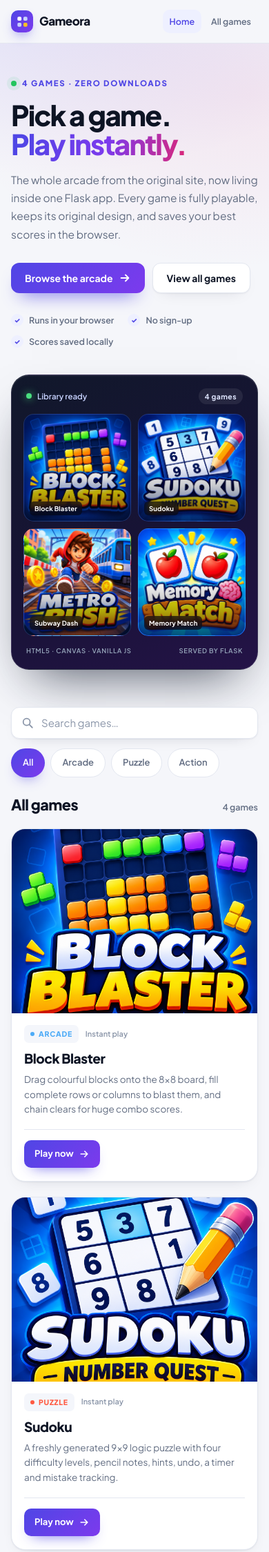
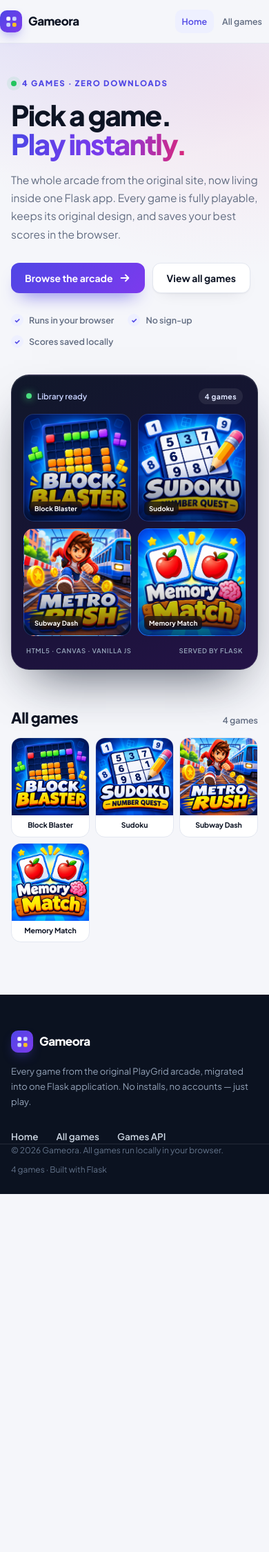
Before and after one commit to mayank2005-code/gameora, a Flask app: page / in a window 390 px wide. Shown: the top 2250 px of the page at 69% size. After the commit the page ends 1731 px from the top, so only its background shows below. Run offline with Flask 3, Linux system fonts and the light colour scheme; some libraries are stand-ins or nearby versions.

Commit message:
Update CSS for responsive design and modify catalogue template for context handling

```diff
--- a/static/css/portal.css
+++ b/static/css/portal.css
@@ -33,6 +33,7 @@
 html {
   -webkit-text-size-adjust: 100%;
   scroll-behavior: smooth;
+  overflow-x: hidden;
 }
 
 body {
@@ -48,12 +49,14 @@ body {
   background: var(--bg);
   -webkit-font-smoothing: antialiased;
   -moz-osx-font-smoothing: grayscale;
+  overflow-x: hidden;
+  max-width: 100%;
 }
 
 main { flex: 1 0 auto; }
 
 h1, h2, h3, p { margin: 0; }
-img, svg { display: block; }
+img, svg { display: block; max-width: 100%; height: auto; }
 a { color: inherit; text-decoration: none; }
 button { font: inherit; cursor: pointer; }
 ul { margin: 0; padding: 0; list-style: none; }
@@ -63,6 +66,7 @@ ul { margin: 0; padding: 0; list-style: none; }
   max-width: var(--max);
   margin: 0 auto;
   padding: 0 20px;
+  box-sizing: border-box;
 }
 
 .sr-only {
@@ -108,6 +112,8 @@ ul { margin: 0; padding: 0; list-style: none; }
   -webkit-backdrop-filter: blur(18px);
   backdrop-filter: blur(18px);
   border-bottom: 1px solid rgba(227, 231, 240, 0.9);
+  width: 100%;
+  max-width: 100%;
 }
 
 .header-inner {
@@ -116,6 +122,7 @@ ul { margin: 0; padding: 0; list-style: none; }
   justify-content: space-between;
   gap: 18px;
   height: 68px;
+  flex-wrap: wrap;
 }
 
 .brand {
@@ -145,6 +152,7 @@ ul { margin: 0; padding: 0; list-style: none; }
   display: flex;
   align-items: center;
   gap: 4px;
+  flex-wrap: wrap;
 }
 
 .site-nav a {
@@ -322,6 +330,7 @@ ul { margin: 0; padding: 0; list-style: none; }
     0 34px 70px -30px rgba(15, 23, 42, 0.75),
     inset 0 1px 0 rgba(255, 255, 255, 0.1);
   transform: rotate(-1.4deg);
+  box-sizing: border-box;
 }
 
 .panel-top {
@@ -358,6 +367,7 @@ ul { margin: 0; padding: 0; list-style: none; }
   grid-template-columns: repeat(2, minmax(0, 1fr));
   gap: 10px;
   margin: 14px 0;
+  min-width: 0;
 }
 
 .hero-tile {
@@ -369,6 +379,7 @@ ul { margin: 0; padding: 0; list-style: none; }
   background-position: center;
   background-size: cover;
   border: 1px solid rgba(255, 255, 255, 0.12);
+  min-width: 0;
 }
 
 .hero-tile::after {
@@ -428,6 +439,7 @@ ul { margin: 0; padding: 0; list-style: none; }
   display: block;
   width: 100%;
   max-width: 380px;
+  box-sizing: border-box;
 }
 
 .search-icon {
@@ -467,6 +479,7 @@ ul { margin: 0; padding: 0; list-style: none; }
   display: flex;
   flex-wrap: wrap;
   gap: 8px;
+  min-width: 0;
 }
 
 .filter-chip {
@@ -521,6 +534,7 @@ ul { margin: 0; padding: 0; list-style: none; }
   display: grid;
   grid-template-columns: repeat(auto-fill, minmax(min(100%, 260px), 1fr));
   gap: 22px;
+  min-width: 0;
 }
 
 .game-card {
@@ -532,6 +546,8 @@ ul { margin: 0; padding: 0; list-style: none; }
   background: var(--surface);
   box-shadow: var(--shadow-sm);
   transition: transform 0.22s ease, box-shadow 0.22s ease, border-color 0.22s ease;
+  min-width: 0;
+  max-width: 100%;
 }
 
 .card-media {
@@ -540,6 +556,8 @@ ul { margin: 0; padding: 0; list-style: none; }
   aspect-ratio: 4 / 3;
   overflow: hidden;
   background: #dfe5f1;
+  width: 100%;
+  max-width: 100%;
 }
 
 .card-media::after {
@@ -556,6 +574,8 @@ ul { margin: 0; padding: 0; list-style: none; }
   height: 100%;
   object-fit: cover;
   transition: transform 0.4s ease;
+  max-width: 100%;
+  display: block;
 }
 
 .play-badge {
@@ -583,6 +603,7 @@ ul { margin: 0; padding: 0; list-style: none; }
   flex: 1;
   flex-direction: column;
   padding: 17px 18px 19px;
+  min-width: 0;
 }
 
 .card-meta {
@@ -649,6 +670,7 @@ ul { margin: 0; padding: 0; list-style: none; }
   margin-top: auto;
   padding-top: 15px;
   border-top: 1px solid var(--line);
+  flex-wrap: wrap;
 }
 
 .play-btn {
@@ -663,6 +685,7 @@ ul { margin: 0; padding: 0; list-style: none; }
   font-size: 13px;
   font-weight: 700;
   transition: transform 0.16s ease, filter 0.16s ease;
+  white-space: nowrap;
 }
 
 .play-btn svg { width: 16px; height: 16px; transition: transform 0.16s ease; }
@@ -753,6 +776,7 @@ ul { margin: 0; padding: 0; list-style: none; }
   justify-content: space-between;
   gap: 30px;
   padding-bottom: 32px;
+  min-width: 0;
 }
 
 .footer-brand { max-width: 380px; }
@@ -857,19 +881,92 @@ ul { margin: 0; padding: 0; list-style: none; }
 @media (max-width: 560px) {
   .container { padding: 0 16px; }
 
-  .header-inner { height: 62px; }
+  .header-inner { height: auto; min-height: 62px; padding: 8px 0; }
 
   .brand { font-size: 17px; gap: 9px; }
   .brand-mark { width: 32px; height: 32px; border-radius: 10px; }
   .brand-mark svg { width: 23px; height: 23px; }
 
+  .site-nav { gap: 2px; }
   .site-nav a { padding: 8px 10px; font-size: 12.5px; }
 
-  .hero-panel { transform: none; }
+  .hero-panel { transform: none; max-width: 100%; }
 
   .card-foot .card-note { display: none; }
 
   .footer-bottom { flex-direction: column; }
+}
+
+/* ---------- Homepage games: compact mobile layout ---------- */
+
+@media (max-width: 640px) {
+  .catalogue--home .catalogue-tools { display: none; }
+  .catalogue--home .catalogue-head { margin-bottom: 12px; }
+  .catalogue--home .game-grid {
+    grid-template-columns: repeat(4, minmax(0, 1fr));
+    gap: 10px;
+  }
+  .catalogue--home .game-card {
+    border-radius: 14px;
+    box-shadow: none;
+  }
+  .catalogue--home .card-media {
+    aspect-ratio: 1 / 1;
+  }
+  .catalogue--home .card-media::after { display: none; }
+  .catalogue--home .play-badge {
+    display: none;
+  }
+  .catalogue--home .card-body {
+    padding: 8px 6px 10px;
+    align-items: center;
+    text-align: center;
+  }
+  .catalogue--home .card-meta { display: none; }
+  .catalogue--home .card-body h3 {
+    margin-bottom: 0;
+    font-size: 11px;
+    font-weight: 700;
+    line-height: 1.2;
+    letter-spacing: -0.01em;
+  }
+  .catalogue--home .card-body h3 a {
+    display: -webkit-box;
+    -webkit-line-clamp: 2;
+    -webkit-box-orient: vertical;
+    overflow: hidden;
+  }
+  .catalogue--home .card-desc { display: none; }
+  .catalogue--home .card-foot {
+    display: none;
+  }
+}
+
+@media (max-width: 430px) {
+  .catalogue--home .game-grid {
+    grid-template-columns: repeat(3, minmax(0, 1fr));
+    gap: 8px;
+  }
+  .catalogue--home .card-body h3 {
+    font-size: 10.5px;
+  }
+}
+
+@media (max-width: 375px) {
+  .catalogue--home .game-grid {
+    grid-template-columns: repeat(3, minmax(0, 1fr));
+    gap: 7px;
+  }
+}
+
+@media (max-width: 320px) {
+  .catalogue--home .game-grid {
+    grid-template-columns: repeat(2, minmax(0, 1fr));
+    gap: 8px;
+  }
+  .catalogue--home .card-body h3 {
+    font-size: 11px;
+  }
 }
 
 /* ---------- Reduced motion ---------- */
--- a/templates/_catalogue.html
+++ b/templates/_catalogue.html
@@ -1,5 +1,5 @@
 {% from "_game_card.html" import game_card %}
-<section class="catalogue" id="catalogue" aria-labelledby="catalogue-title">
+<section class="catalogue{% if catalogue_context == 'home' %} catalogue--home{% endif %}" id="catalogue" aria-labelledby="catalogue-title">
   <div class="container">
     <div class="catalogue-tools">
       <label class="search-box" for="game-search">
--- a/templates/index.html
+++ b/templates/index.html
@@ -49,7 +49,7 @@
   </div>
 </section>
 
-{% include "_catalogue.html" %}
+{% with catalogue_context='home' %}{% include "_catalogue.html" %}{% endwith %}
 {% endblock %}
 
 {% block scripts %}
```
